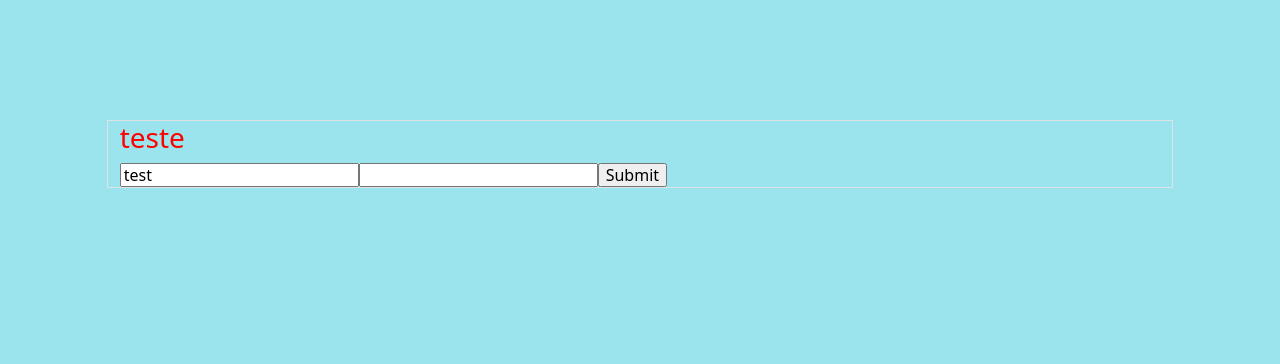
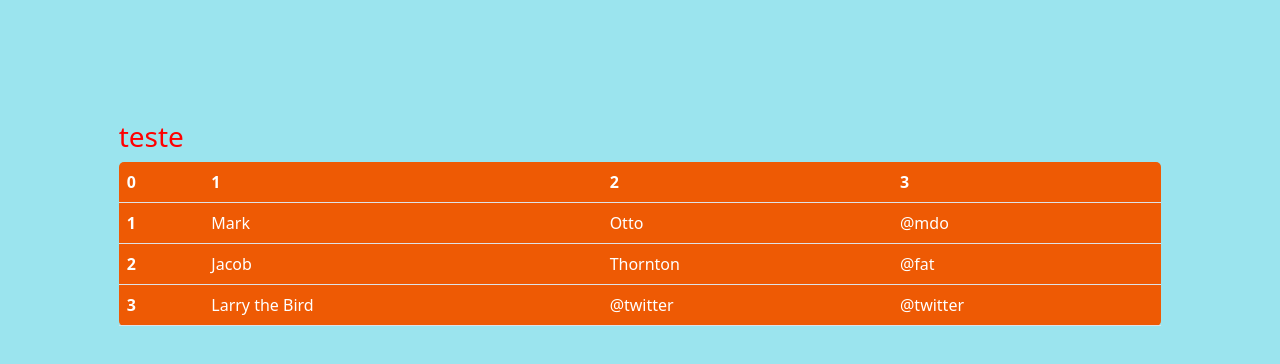
Before and after one commit to MarceloALMoreira/aluroni-react-typescript, a React (Vite) app: page / in a window 1280 px wide. Shown: the top 364 px of the page. Built offline with nearby package versions, Linux system fonts and the light colour scheme; a web font is replaced by a local one.

Commit message:
feat: table

```diff
--- a/src/components/Formulario/Formulario.module.scss
+++ b/src/components/Formulario/Formulario.module.scss
@@ -1,6 +1,16 @@
 .title{
     color: red;
     &__form{
-       display: flex-start;
+        background: rgb(238, 90, 4);
+        border-radius: 5px;
+        border: none;
     }
 }
+.table{
+    color: white;
+    border-radius: 10px;
+}
+.table:hover{
+    transition: 0.3s ease all;
+    border-radius: 10px;
+}
--- a/src/components/Formulario/index.tsx
+++ b/src/components/Formulario/index.tsx
@@ -1,18 +1,9 @@
-import * as React from 'react';
-import { useForm, SubmitHandler } from "react-hook-form";
+
 import styles from './Formulario.module.scss';
-
-type Inputs = {
-    example: string,
-    exampleRequired: string,
-};
 
 
 export default function Forms() {
-    const { register, handleSubmit, watch, formState: { errors } } = useForm<Inputs>();
-    const onSubmit: SubmitHandler<Inputs> = data => console.log(data);
 
-    console.log(watch("example"))
 
 
 
@@ -24,17 +15,39 @@ export default function Forms() {
             <br />
             <br />
             <br />
-            <div className="col-md-10 border  container">
+            <div className="col-md-10   container">
                 <h3 className={styles.title}>teste</h3>
                 <div className={styles.title__form}>
-                    <div className="row">
-                        <form onSubmit={handleSubmit(onSubmit)}>
-                            <input defaultValue="test" {...register("example")} />
-                            <input {...register("exampleRequired", { required: true })} />
-                            {errors.exampleRequired && <span>This field is required</span>}
-                            <input type="submit" />
-                        </form>
-                    </div>
+                    <table className="table table-hover text-white">
+                        <thead>
+                            <tr>
+                                <th scope="col">0</th>
+                                <th scope="col">1</th>
+                                <th scope="col">2</th>
+                                <th scope="col">3</th>
+                            </tr>
+                        </thead>
+                        <tbody>
+                            <tr>
+                                <th scope="row">1</th>
+                                <td>Mark</td>
+                                <td>Otto</td>
+                                <td>@mdo</td>
+                            </tr>
+                            <tr>
+                                <th scope="row">2</th>
+                                <td>Jacob</td>
+                                <td>Thornton</td>
+                                <td>@fat</td>
+                            </tr>
+                            <tr className={ styles.table}>
+                                <th scope="row">3</th>
+                                <td>Larry the Bird</td>
+                                <td>@twitter</td>
+                                <td>@twitter</td>
+                            </tr>
+                        </tbody>
+                    </table>
                 </div>
 
                 { /* https://blog.logrocket.com/using-material-ui-with-react-hook-form/ */}
```
